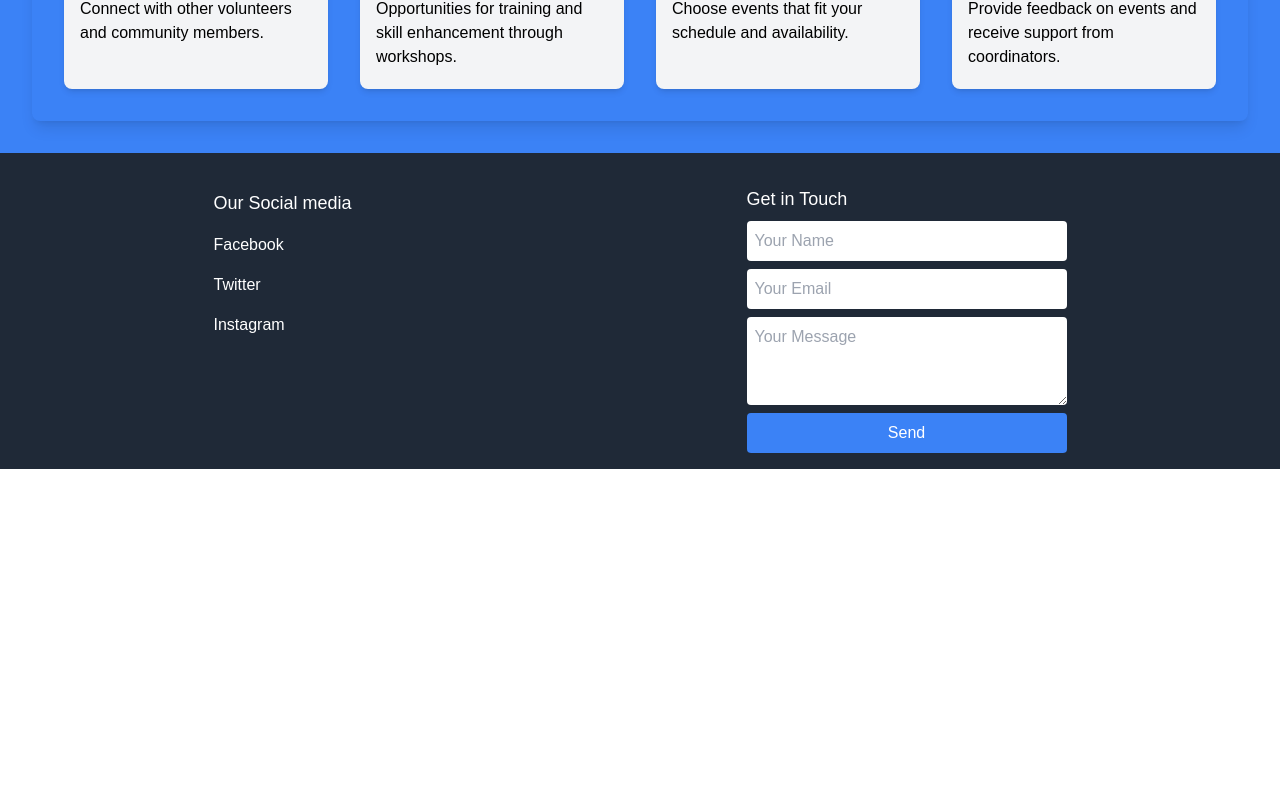
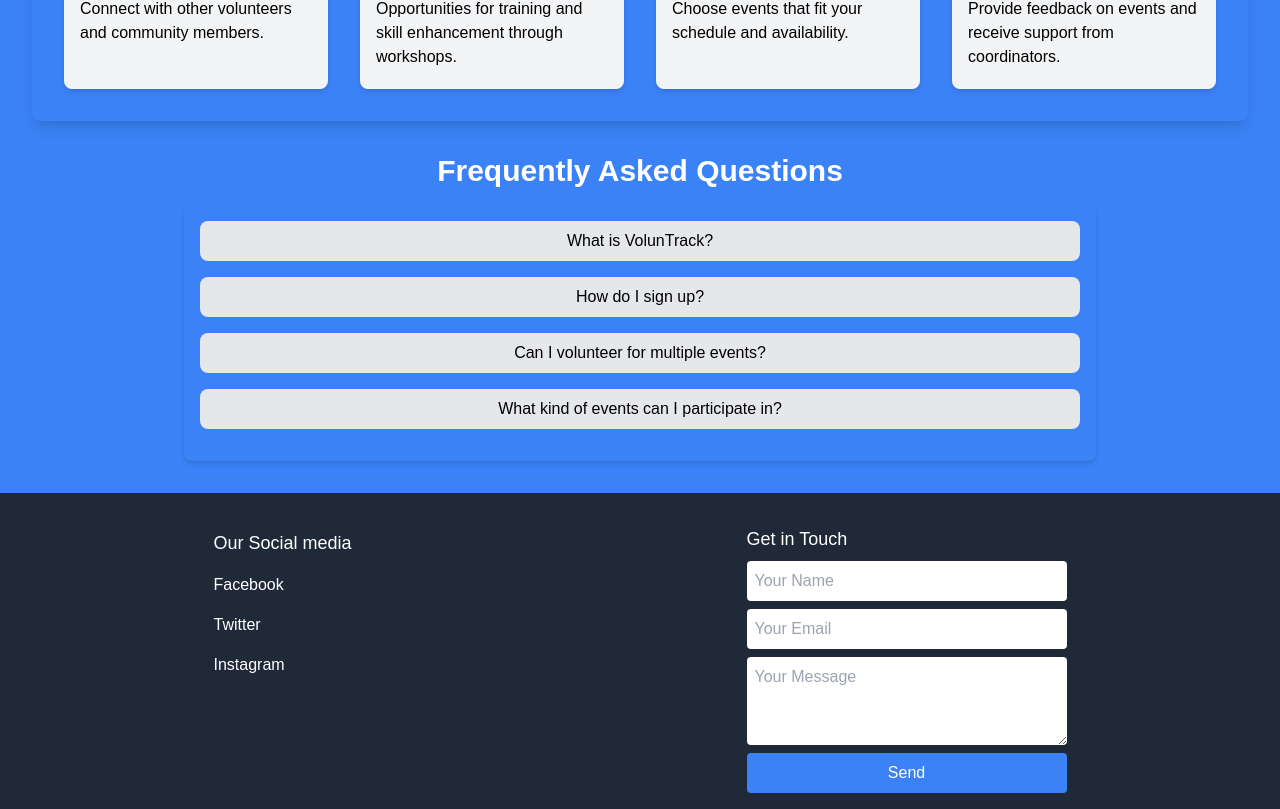
Before and after one commit to prasoonk1204/VolunTrack, a React (Create React App) app: page /choose in a window 1280 px wide. Shown: the part 819-1628 px from the top of the page. Before the commit the page ends 1288 px from the top, so only its background shows below. Built offline with nearby package versions, Linux system fonts and the light colour scheme.

Commit message:
faq section

```diff
--- /dev/null
+++ b/src/components/FAQ.jsx
@@ -0,0 +1,55 @@
+import React, { useState } from "react";
+
+const FAQ = () => {
+  // Sample FAQ data
+  const faqs = [
+    {
+      question: "What is VolunTrack?",
+      answer: "VolunTrack is a platform that connects volunteers with organizations in need of help.",
+    },
+    {
+      question: "How do I sign up?",
+      answer: "You can sign up by clicking on the 'Get Started' button on the landing page.",
+    },
+    {
+      question: "Can I volunteer for multiple events?",
+      answer: "Yes, you can volunteer for as many events as you like!",
+    },
+    {
+      question: "What kind of events can I participate in?",
+      answer: "We offer a variety of events including community service, fundraising, and awareness campaigns.",
+    },
+  ];
+
+  // State to manage which FAQ answer is visible
+  const [visibleIndex, setVisibleIndex] = useState(null);
+
+  const toggleAnswer = (index) => {
+    setVisibleIndex(visibleIndex === index ? null : index);
+  };
+
+  return (
+    <div className="mt-8 flex flex-col items-center">
+      <h2 className="text-3xl font-semibold mb-4 text-white text-center">Frequently Asked Questions</h2>
+      <div className="bg-blue-500 rounded-lg shadow-md p-4 flex flex-col items-center w-3/4">
+        {faqs.map((faq, index) => (
+          <div key={index} className="mb-4 w-full">
+            <button
+              className="w-full text-left p-2 bg-gray-200 text-black rounded-lg"
+              onClick={() => toggleAnswer(index)}
+            >
+              <div className="flex justify-center">{faq.question}</div>
+            </button>
+            {visibleIndex === index && (
+              <div className="p-2 bg-gray-100 rounded-lg text-center w-full">
+                {faq.answer}
+              </div>
+            )}
+          </div>
+        ))}
+      </div>
+    </div>
+  );
+};
+
+export default FAQ;
--- a/src/components/OrganizerView.jsx
+++ b/src/components/OrganizerView.jsx
@@ -1,7 +1,7 @@
 import React from "react";
 import { useNavigate } from "react-router-dom";
 import Slider from "react-slick"; // Importing react-slick for carousel functionality
-
+import FAQ from "./FAQ"; // Import the FAQ component
 const OrganizerView = () => {
   const navigate = useNavigate();
 
@@ -116,6 +116,8 @@ const OrganizerView = () => {
           ))}
         </Slider>
       </div>
+       {/* FAQ Section */}
+       <FAQ /> {/* Add the FAQ component here */}
     </div>
   );
 };
--- a/src/components/VolunteerView.jsx
+++ b/src/components/VolunteerView.jsx
@@ -1,6 +1,7 @@
 import React from "react";
 import { useNavigate } from "react-router-dom";
 import Slider from "react-slick"; // Importing react-slick for carousel functionality
+import FAQ from "./FAQ"; // Import the FAQ component
 
 const VolunteerView = () => {
   const navigate = useNavigate();
@@ -120,6 +121,8 @@ const VolunteerView = () => {
           ))}
         </Slider>
       </div>
+       {/* FAQ Section */}
+       <FAQ /> {/* Add the FAQ component here */}
     </div>
   );
 };
```
